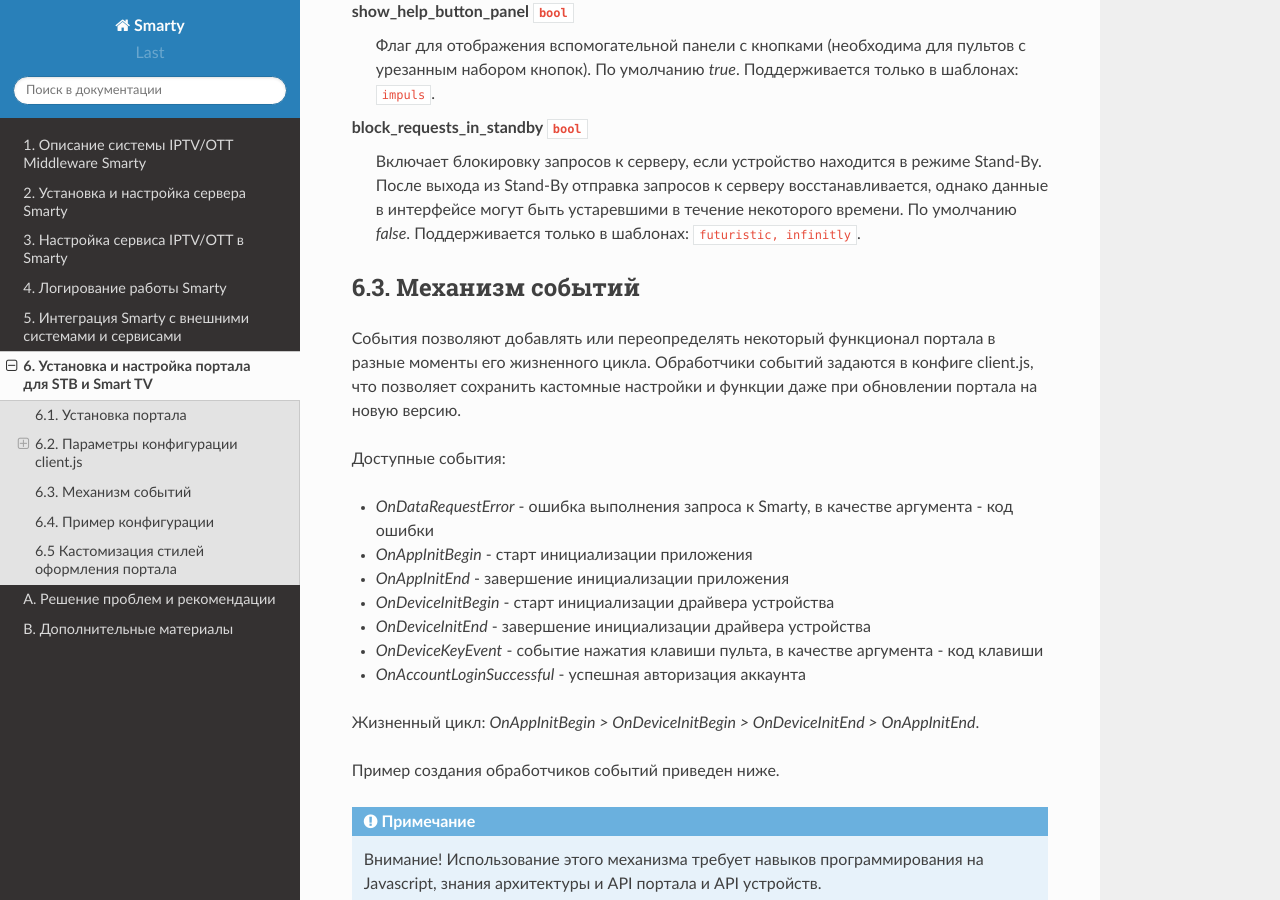
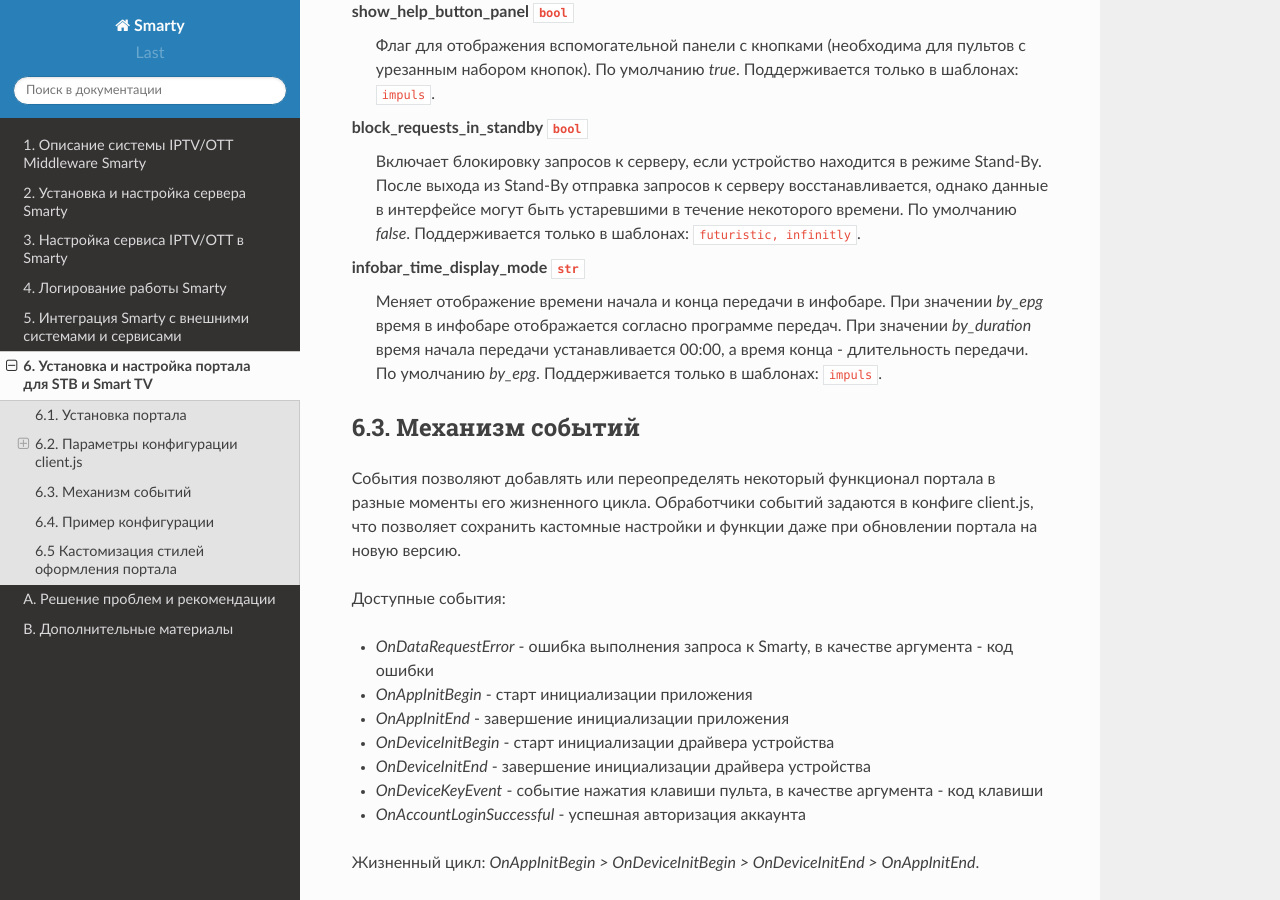
Before and after one commit to sergey-yakovlev/smarty-docs, a Sphinx documentation site: the page built from source/portal_setup.rst, in a window 1280 px wide and 900 px high, scrolled down 10905 px. Built offline with Sphinx 7.4.7 and the Read the Docs theme 2.0.0, drawn with Linux system fonts in a browser that asks for light colours.

Commit message:
добавлена опция infobar_time_display_mode

```diff
--- a/source/portal_setup.rst
+++ b/source/portal_setup.rst
@@ -538,6 +538,13 @@ block_requests_in_standby ``bool``
     По умолчанию *false*.
     Поддерживается только в шаблонах: ``futuristic, infinitly``.
 
+infobar_time_display_mode ``str``
+    Меняет отображение времени начала и конца передачи в инфобаре.
+    При значении *by_epg* время в инфобаре отображается согласно программе передач.
+    При значении *by_duration* время начала передачи устанавливается 00:00, а время конца - длительность передачи.
+    По умолчанию *by_epg*.
+    Поддерживается только в шаблонах: ``impuls``.
+
 .. _portal_event_system:
 
 6.3. Механизм событий
```
